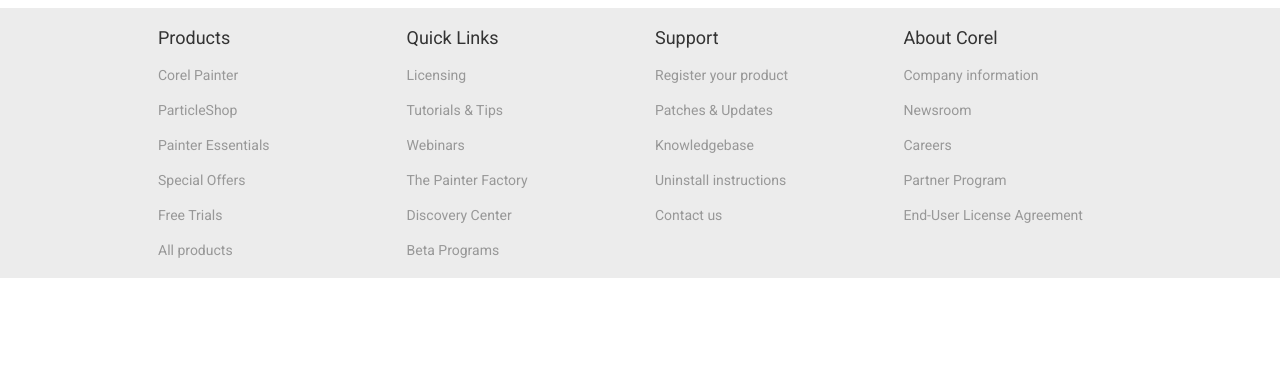
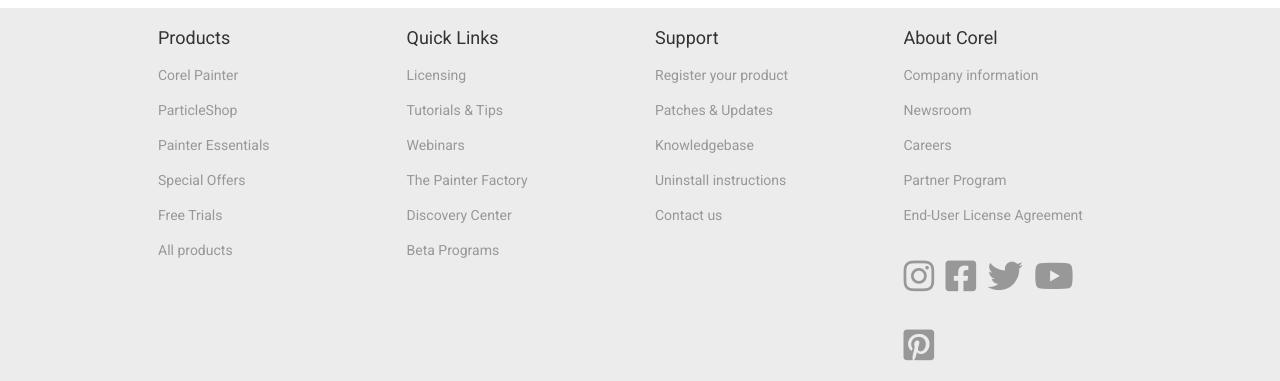
Before and after one commit to mattianzalone/sass-painter, a website: page index.html in a window 1280 px wide. Shown: the part 605-986 px from the top of the page. Before the commit the page ends 883 px from the top, so only its background shows below. Drawn offline with nearby package versions, Linux system fonts and the light colour scheme.

Commit message:
added social

```diff
--- a/index.html
+++ b/index.html
@@ -115,7 +115,11 @@
                         <li>Partner Program</li>
                         <li>End-User License Agreement</li>
                         <li class="social">
-
+                            <i class="fab fa-instagram"></i>
+                            <i class="fab fa-facebook-square"></i>
+                            <i class="fab fa-twitter"></i>
+                            <i class="fab fa-youtube"></i>
+                            <i class="fab fa-pinterest-square"></i>
                         </li>
                     </ul>
                 </div>
--- a/src/partials/_commons.scss
+++ b/src/partials/_commons.scss
@@ -152,4 +152,9 @@
         color: $colorLi;
         line-height: 2.5;
     }
+    .social i{
+        margin-top: 25px;
+        margin-right: 8px;
+        font-size: 35px;
+    }
 }
```
Also changed, not shown: dist/app.css.
